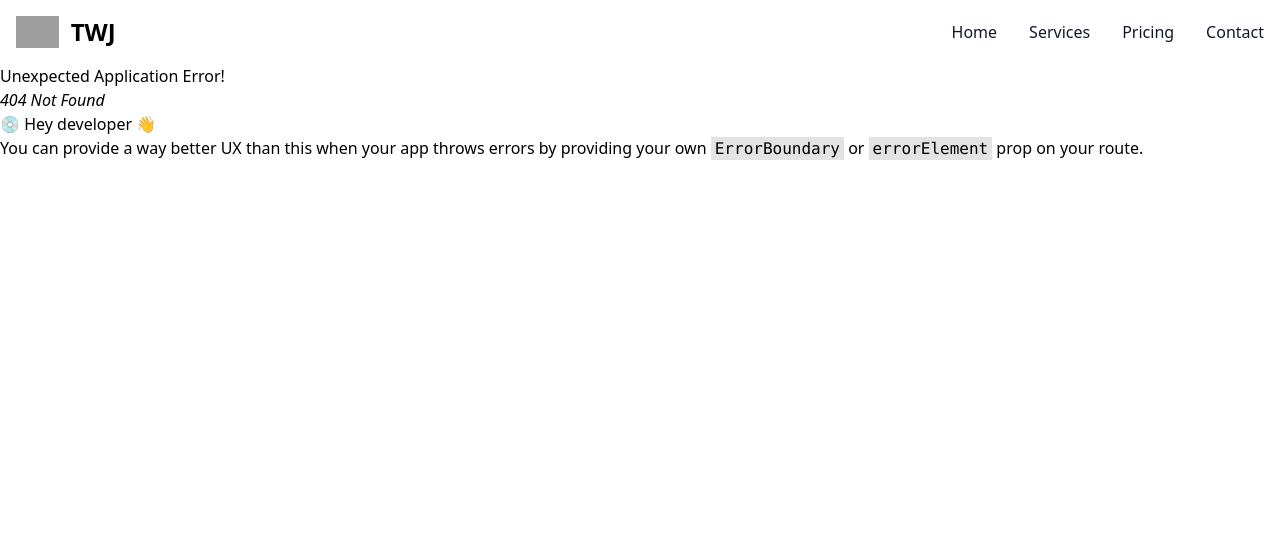
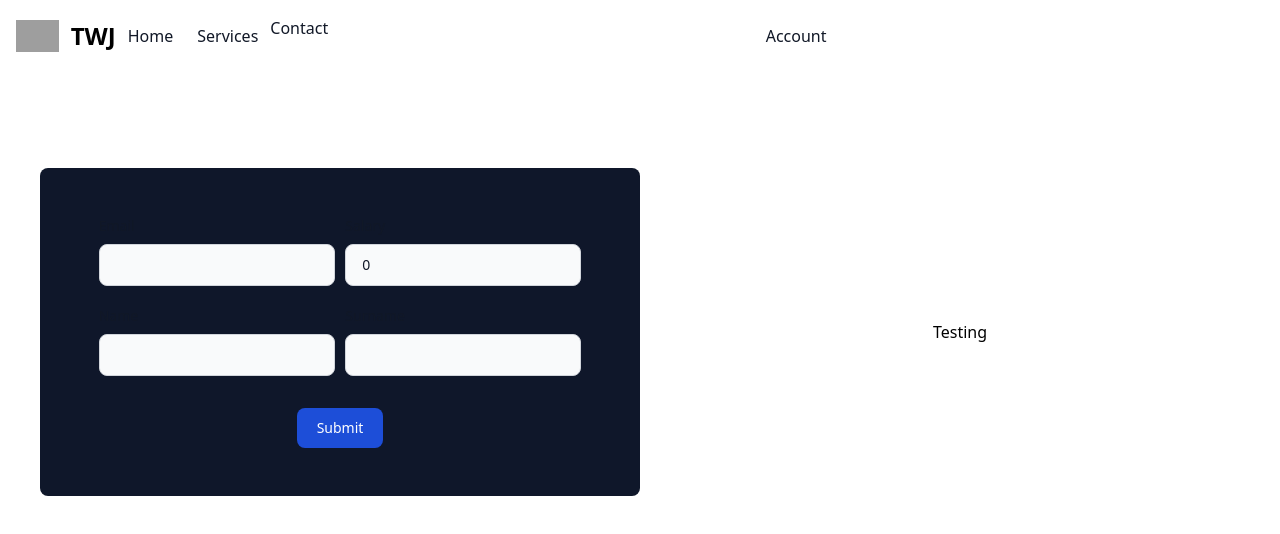
Before and after one commit to Celesca/TWJ-online-banking-system, a React (Vite) app in the folder frontend/: page /register in a window 1280 px wide. Before the commit this address had no page. Shown: the top 534 px of the page. Built offline with nearby package versions, Linux system fonts and the light colour scheme; grey boxes are pictures that could not be loaded.

Commit message:
change: new color palette

```diff
--- a/frontend/src/Routes/Routes.tsx
+++ b/frontend/src/Routes/Routes.tsx
@@ -2,8 +2,7 @@ import { createBrowserRouter } from "react-router-dom";
 import WelcomePage from "../pages/WelcomePage/WelcomePage";
 import LoginPage from "../pages/LoginPage/LoginPage";
 import HomePage from "../pages/HomePage/HomePage";
-import RegisterIdPage from "../pages/RegisterPage/RegisterIdPage";
-import RegisterCustomerNamePage from "../pages/RegisterPage/RegisterCustomerNamePage";
+import RegisterCustomerPage from "../pages/RegisterPage/RegisterCustomerPage";
 import DepositPage from "../pages/DepositPage/DepositPage";
 import TransactionPage from "../pages/TransactionPage/TransactionPage";
 import TransferPage from "../pages/TransferPage/TransferPage";
@@ -14,8 +13,7 @@ export const router = createBrowserRouter([
         children: [
             { path: "" , element: <WelcomePage />},
             { path: "login" , element: <LoginPage />},
-            { path: "register/checkid" , element: <RegisterIdPage />},
-            { path: "register/checkusername" , element: <RegisterCustomerNamePage />},
+            { path: "register" , element: <RegisterCustomerPage />},
             { path: "deposit" , element: <DepositPage/> },
             { path: "transaction" , element: <TransactionPage/>},
             { path: "transfer", element: <TransferPage/>},
--- a/frontend/src/components/Navbar.tsx
+++ b/frontend/src/components/Navbar.tsx
@@ -3,11 +3,11 @@ import React from 'react'
 const Navbar = () => {
   return (
     <div>
-        <nav className="bg-white border-gray-200 dark:bg-gray-900 dark:border-gray-700">
-  <div className="max-w-screen-xl flex flex-wrap items-center justify-between mx-auto p-4">
+        <nav className="bg-white border-gray-200">
+  <div className="max-w-screen-xl flex flex-wrap items-center justify-start mx-auto p-4">
     <a href="/" className="flex items-center space-x-3 rtl:space-x-reverse">
         <img src="https://flowbite.com/docs/images/logo.svg" className="h-8" alt="Flowbite Logo" />
-        <span className="self-center text-2xl font-semibold whitespace-nowrap dark:text-white">TWJ</span>
+        <span className="self-center text-2xl font-semibold whitespace-nowrap text-dark">TWJ</span>
     </a>
     <button data-collapse-toggle="navbar-dropdown" type="button" className="inline-flex items-center p-2 w-10 h-10 justify-center text-sm text-gray-500 rounded-lg md:hidden hover:bg-gray-100 focus:outline-none focus:ring-2 focus:ring-gray-200 dark:text-gray-400 dark:hover:bg-gray-700 dark:focus:ring-gray-600" aria-controls="navbar-dropdown" aria-expanded="false">
         <span className="sr-only">Open main menu</span>
@@ -16,20 +16,20 @@ const Navbar = () => {
         </svg>
     </button>
     <div className="hidden w-full md:block md:w-auto" id="navbar-dropdown">
-      <ul className="flex flex-col font-medium p-4 md:p-0 mt-4 border border-gray-100 rounded-lg bg-gray-50 md:space-x-8 rtl:space-x-reverse md:flex-row md:mt-0 md:border-0 md:bg-white dark:bg-gray-800 md:dark:bg-gray-900 dark:border-gray-700">
+      <ul className="flex flex-col font-medium p-4 md:p-0 mt-4 border border-gray-100 rounded-lg bg-gray-50  md:flex-row md:mt-0 md:border-0 md:bg-white">
         <li>
-          <a href="/home" className="block py-2 px-3 text-gray-900 rounded hover:bg-gray-100 md:hover:bg-transparent md:border-0 md:hover:text-blue-700 md:p-0 dark:text-white md:dark:hover:text-blue-500 dark:hover:bg-gray-700 dark:hover:text-white md:dark:hover:bg-transparent" aria-current="page">Home</a>
+          <a href="/home" className="block py-2 px-3 text-gray-900 rounded" aria-current="page">Home</a>
         </li>
         <li>
-          <a href="#" className="block py-2 px-3 text-gray-900 rounded hover:bg-gray-100 md:hover:bg-transparent md:border-0 md:hover:text-blue-700 md:p-0 dark:text-white md:dark:hover:text-blue-500 dark:hover:bg-gray-700 dark:hover:text-white md:dark:hover:bg-transparent">Services</a>
-        </li>
-        <li>
-          <a href="#" className="block py-2 px-3 text-gray-900 rounded hover:bg-gray-100 md:hover:bg-transparent md:border-0 md:hover:text-blue-700 md:p-0 dark:text-white md:dark:hover:text-blue-500 dark:hover:bg-gray-700 dark:hover:text-white md:dark:hover:bg-transparent">Pricing</a>
+          <a href="#" className="block py-2 px-3 text-gray-900 rounded">Services</a>
         </li>
         <li>
           <a href="#" className="block py-2 px-3 text-gray-900 rounded hover:bg-gray-100 md:hover:bg-transparent md:border-0 md:hover:text-blue-700 md:p-0 dark:text-white md:dark:hover:text-blue-500 dark:hover:bg-gray-700 dark:hover:text-white md:dark:hover:bg-transparent">Contact</a>
         </li>
       </ul>
+    </div>
+    <div className="flex items-center m-auto">
+      <a href="/account" className="block py-2 px-3 text-gray-900 rounded">Account</a>
     </div>
   </div>
 </nav>
--- a/frontend/src/pages/RegisterPage/RegisterCustomerNamePage.tsx
+++ b/frontend/src/pages/RegisterPage/RegisterCustomerPage.tsx
@@ -2,7 +2,7 @@ import axios from "axios";
 import React, { useState } from "react";
 import Swal, { SweetAlertIcon } from "sweetalert2";
 
-const RegisterCustomerNamePage = () => {
+const RegisterCustomerPage = () => {
   const [username, setUsername] = useState<string>("");
   const [password, setPassword] = useState<string>("");
   const [repassword, setRepassword] = useState<string>("");
@@ -62,24 +62,26 @@ const RegisterCustomerNamePage = () => {
     }
   };
   return (
-    <div className="bg-gradient-to-r from-indigo-500 homepage_container overflow-y-auto">
-      <div className="flex w-100vw h-24 mt-16 justify-center text-white text-5xl">
+    <div className="homepage_container overflow-y-auto">
+      <div className="flex w-100vw h-24 text-white text-5xl">
         Welcome to Customer Register
       </div>
+      <div className="flex flex-1 justify-evenly items-center">
+        <div className="w-1/2">
       <form
-        className="max-w-3xl mx-auto bg-slate-900 rounded-lg p-12"
+        className="bg-slate-900 w-auto rounded-lg p-12 ml-10"
         onSubmit={handleSubmit}
       >
-        <div className="mb-5 flex flex-1 justify-evenly itmes-center">
+        <div className="mb-5 flex flex-1 justify-evenly items-center">
           <div className="">
             <label
-              htmlFor="username"
+              htmlFor="email"
               className="block mb-2 text-sm font-medium text-gray-900 dark:text-white"
             >
-              Username
+              Email
             </label>
             <input
-              name="username"
+              name="email"
               type="text"
               id="text"
               value={username}
@@ -113,7 +115,7 @@ const RegisterCustomerNamePage = () => {
               htmlFor="password"
               className="block mb-2 text-sm font-medium text-gray-900 dark:text-white"
             >
-              Password
+              Name
             </label>
             <input
               name="password"
@@ -130,7 +132,7 @@ const RegisterCustomerNamePage = () => {
               htmlFor="repassword"
               className="block mb-2 text-sm font-medium text-gray-900 dark:text-white"
             >
-              Re-enter Password
+              Surname
             </label>
             <input
               name="repassword"
@@ -152,8 +154,14 @@ const RegisterCustomerNamePage = () => {
           </button>
         </div>
       </form>
+      </div>
+      <div className="w-1/2 flex justify-center items-center">
+        Testing
+        </div>
+      </div>
+
     </div>
   );
 };
 
-export default RegisterCustomerNamePage;
+export default RegisterCustomerPage;
--- a/frontend/src/pages/RegisterPage/RegisterIdPage.tsx
+++ /dev/null
@@ -1,52 +0,0 @@
-import axios, { AxiosResponse } from "axios";
-import { useState } from "react";
-import Swal, { SweetAlertIcon } from "sweetalert2";
-
-const RegisterIdPage = () => {
-
-  const responseSwal = (title: string, icon: SweetAlertIcon) => {
-    return Swal.fire({
-      title: title,
-      icon: icon,
-      timer: 1500,
-      showConfirmButton: false,
-    });
-  };
-
-  const [nationId, setNationId] = useState<string>("")
-  const handleSubmit = async (e: React.FormEvent<HTMLFormElement>) => {
-    e.preventDefault();
-    try {
-
-
-    const result:AxiosResponse = await axios.post(import.meta.env.VITE_SERVER_URI + "/api/persons/checkid" , {national_card_id: nationId})
-    console.log(result.data)
-    if (result.status === 200) {
-      localStorage.setItem("national_card_id", nationId)
-      responseSwal("Success", "success").then(() => window.location.href = "/register/checkusername")
-    }
-    else {
-      throw new Error("Failed")
-    }
-  } catch (error) {
-    responseSwal("Error format or national card id already exists", "error")
-  }
-  }
-
-  return (
-  <div className="bg-gradient-to-r from-indigo-500 homepage_container">
-    <div className="flex w-100vw h-24 mt-16 justify-center text-white text-5xl">Welcome to Customer Register</div>
-      <form className="max-w-sm mx-auto bg-slate-900 rounded-lg mt-4 p-12" onSubmit={handleSubmit}>
-      <div className="mb-5">
-        <label htmlFor="email" className="block mb-2 text-sm font-medium text-gray-900 dark:text-white">เลขบัตรประชาชน</label>
-        <input name="national_card_id"
-        type="text" id="text" value={nationId} onChange={(e) => setNationId(e.target.value)}
-        className="outline-none bg-gray-50 border border-gray-300 text-gray-900 text-sm rounded-lg focus:ring-blue-500 focus:border-blue-500 block w-full p-2.5 dark:bg-gray-700 dark:border-gray-600 dark:placeholder-gray-400 dark:text-white dark:focus:ring-blue-500 dark:focus:border-blue-500" placeholder="ex. 5637006109341" required />
-      </div>
-      <button type="submit" className="text-white bg-blue-700 hover:bg-blue-800 focus:ring-4 focus:outline-none focus:ring-blue-300 font-medium rounded-lg text-sm w-full sm:w-auto px-5 py-2.5 text-center dark:bg-blue-600 dark:hover:bg-blue-700 dark:focus:ring-blue-800">Submit</button>
-      </form>
-  </div>
-  )
-}
-
-export default RegisterIdPage;
--- a/frontend/src/pages/WelcomePage/WelcomePage.tsx
+++ b/frontend/src/pages/WelcomePage/WelcomePage.tsx
@@ -11,7 +11,7 @@ const WelcomePage = () => {
         <button type="button" className="text-white bg-gradient-to-r from-purple-500 to-pink-500 hover:bg-gradient-to-l focus:ring-4 focus:outline-none focus:ring-purple-200 dark:focus:ring-purple-800 focus:delay-300 transition delay-100 duration-300 ease-in-out font-medium rounded-lg text-sm px-12 py-4 text-center me-2 mb-2">
           <Link to="/login">Login</Link>
         </button>
-        <Link to="/register/checkid">
+        <Link to="/register">
           <div className="text-white text-lg m-12">
           don't have account? <span className="underline decoration-solid text-blue-900">Sign up</span>
           </div>
```
